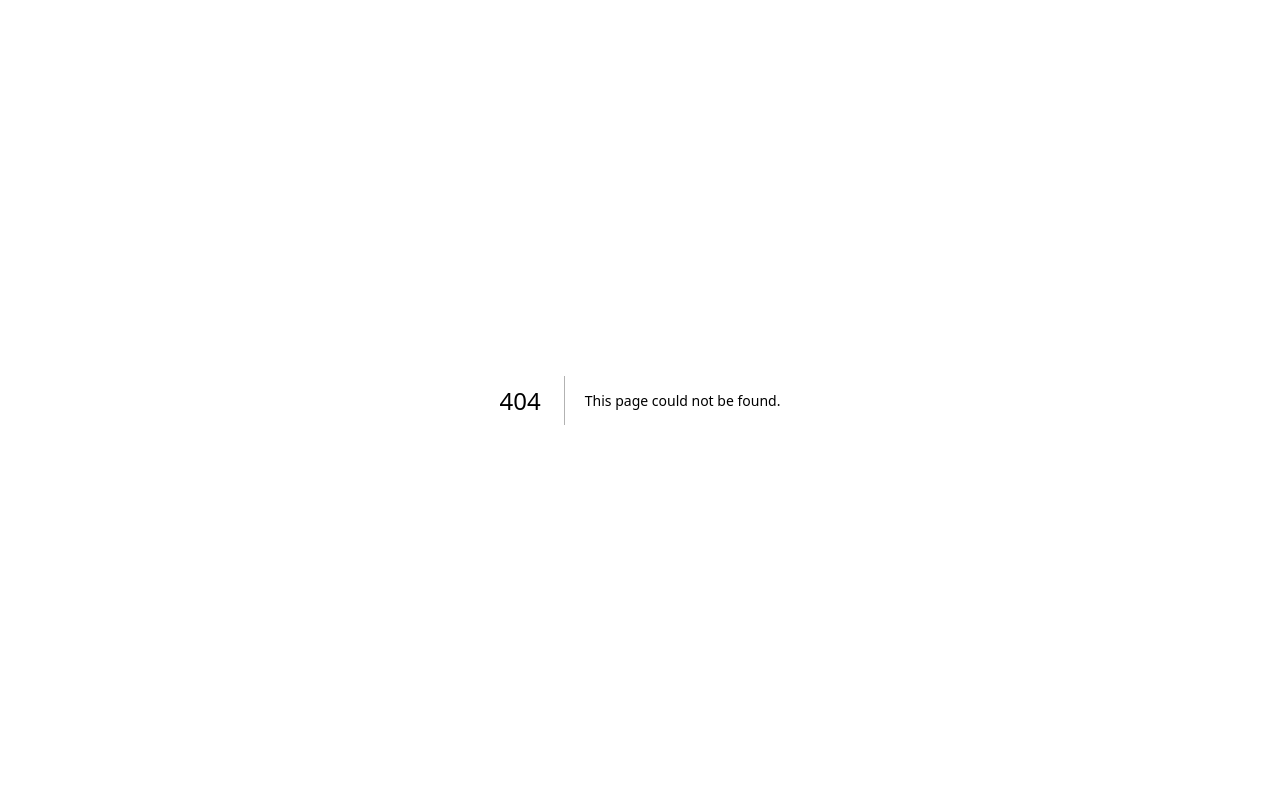
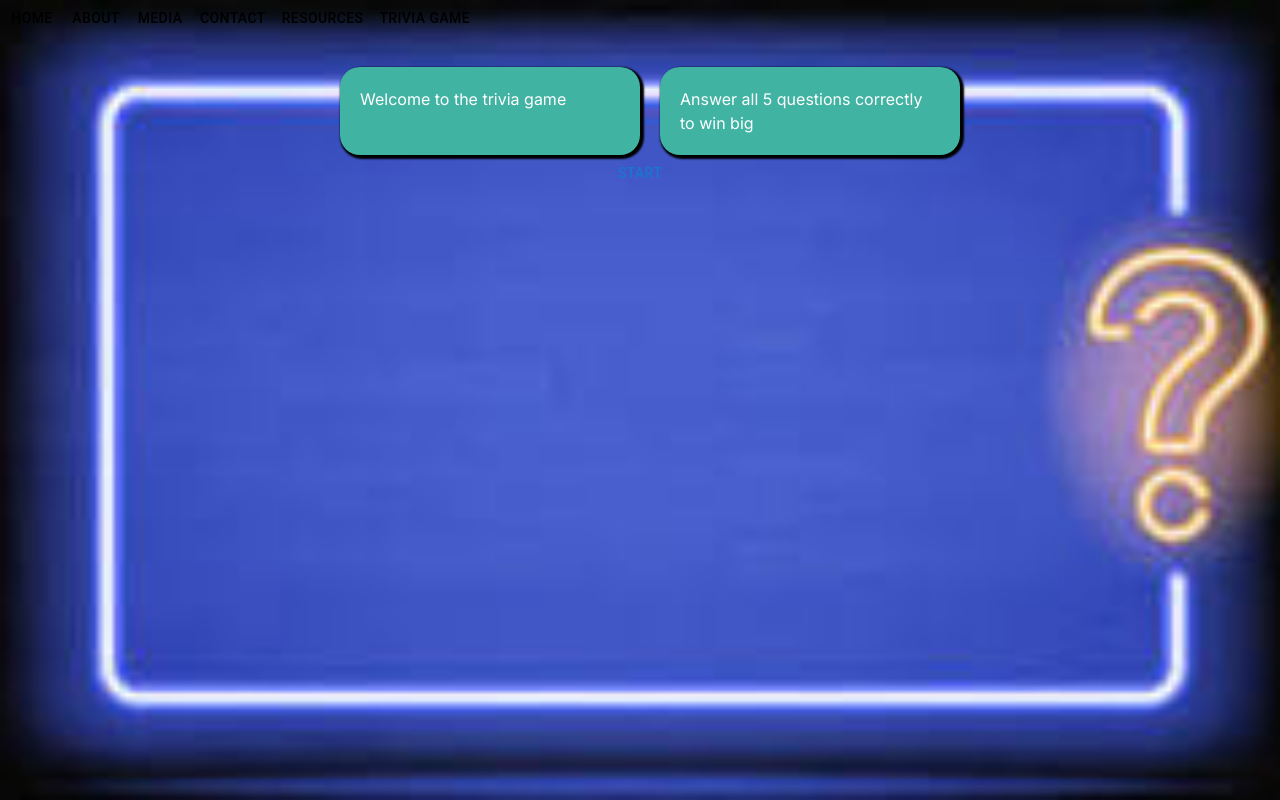
Before and after one commit to johnstewart00/KathrynMusic, a Next.js app: page /trivia in a window 1280 px wide. Before the commit this address had no page. Shown: the top 800 px of the page. Built offline with nearby package versions, Linux system fonts and the light colour scheme.

Commit message:
Add trivia game

```diff
--- a/package.json
+++ b/package.json
@@ -17,14 +17,18 @@
     "@types/react-dom": "18.2.7",
     "eslint": "8.49.0",
     "eslint-config-next": "13.4.19",
+    "jquery": "^3.7.1",
     "next": "13.4.19",
     "react": "18.2.0",
     "react-dom": "18.2.0",
+    "react-slick": "^0.30.2",
     "sharp": "^0.33.2",
     "styled-components": "^6.1.8",
     "typescript": "5.2.2"
   },
   "devDependencies": {
+    "@types/jquery": "^3.5.29",
+    "@types/react-slick": "^0.23.13",
     "autoprefixer": "^10.4.17",
     "postcss": "^8.4.35",
     "tailwindcss": "^3.4.1"
--- a/src/app/components/Box.tsx
+++ b/src/app/components/Box.tsx
@@ -3,12 +3,12 @@
 import styled from "styled-components";
 import { Color } from "../styles/colors";
 
-export const MuiBox = styled('div')`
+export const MuiBox = styled("div")<{ width?: string; color?: string }>`
   margin-top: 20px;
   margin-left: 20px;
   padding: 20px;
   box-shadow: 2px 2px 2px 2px;
   border-radius: 20px;
-  background-color: ${Color.lightOrange};
-  width: 500px;
+  background-color: ${(props) => props.color || Color.lightOrange};
+  width: ${(props) => props.width || "500px"};
 `;
--- a/src/app/components/Button.tsx
+++ b/src/app/components/Button.tsx
@@ -3,10 +3,10 @@ import { Button } from "@mui/material";
 import styled from "styled-components";
 import { Color } from "../styles/colors";
 
-export const MuiButton = styled(Button)`
+export const MuiButton = styled(Button)<{color?: string; background_color?: string}>`
   margin: 15px;
-  background-color: ${Color.lightOrange};
-  color: ${Color.black};
+  background-color: ${(props) => props.background_color || Color.lightOrange};
+  color: ${(props) => props.color || Color.black};
   border-radius: 10px;
   :hover {
     background-color: ${Color.turquoiseGreen};
--- a/src/app/components/Header.tsx
+++ b/src/app/components/Header.tsx
@@ -2,8 +2,10 @@
 import { HeaderButton } from "./HeaderButton";
 import Box from "@mui/material/Box";
 import { useRouter } from "next/navigation";
+import { Paragraph } from "./Paragraph";
 
-export default function Header() {
+// @ts-ignore
+export default function Header(props) {
   const router = useRouter();
   // @ts-ignore
   const onClick = ({ key }) => {
@@ -11,20 +13,50 @@ export default function Header() {
     return router.push(`/${key}`);
   };
   return (
-    <Box style = {{position: 'relative', top: 0, left: 0, width: '100%'}}>
-      <HeaderButton onClick={() => onClick({ key: "" })}>Home</HeaderButton>
+    <Box
+      style={{
+        position: props.position ? props.position : "relative",
+        top: 0,
+        left: 0,
+        width: "100%",
+      }}
+    >
+      <HeaderButton onClick={() => onClick({ key: "" })}>
+        <Paragraph textcolor="black" padding="0" hovercolor="white">
+          {" "}
+          Home
+        </Paragraph>
+      </HeaderButton>
 
       <HeaderButton onClick={() => onClick({ key: "about" })}>
-        About
+        <Paragraph textcolor="black" padding="0" hovercolor="white">
+          {" "}
+          About
+        </Paragraph>
       </HeaderButton>
       <HeaderButton onClick={() => onClick({ key: "media" })}>
-        Media
+        <Paragraph textcolor="black" padding="0" hovercolor="white">
+          {" "}
+          media
+        </Paragraph>
       </HeaderButton>
       <HeaderButton onClick={() => onClick({ key: "contact" })}>
-        Contact
+        <Paragraph textcolor="black" padding="0" hovercolor="white">
+          {" "}
+          contact
+        </Paragraph>
       </HeaderButton>
       <HeaderButton onClick={() => onClick({ key: "resources" })}>
-        Resources
+        <Paragraph textcolor="black" padding="0" hovercolor="white">
+          {" "}
+          resources
+        </Paragraph>
+      </HeaderButton>
+      <HeaderButton onClick={() => onClick({ key: "trivia" })}>
+        <Paragraph textcolor="black" padding="0" hovercolor="white">
+          {" "}
+          trivia game
+        </Paragraph>
       </HeaderButton>
     </Box>
   );
--- a/src/app/components/HeaderButton.tsx
+++ b/src/app/components/HeaderButton.tsx
@@ -8,8 +8,4 @@ export const HeaderButton = styled(Button)`
   background-color: ${Color.lightBlue};
   color: ${Color.black};
   border-radius: 10px;
-  :hover {
-    background-color: ${Color.turquoiseGreen};
-    color: ${Color.white};
-  }
 `;
--- a/src/app/components/Paragraph.tsx
+++ b/src/app/components/Paragraph.tsx
@@ -1,8 +1,17 @@
-'use client';
+"use client";
 
-import styled from 'styled-components';
+import styled from "styled-components";
 
-export const Paragraph = styled.p`
-  color: white;
-  padding: 30px;
+export const Paragraph = styled.p<{
+  textcolor?: string;
+  padding?: string;
+  hovercolor?: string;
+  marginRight?: string;
+}>`
+  color: ${(props) => props.textcolor || "white"};
+  padding: ${(props) => props.padding || "0"};
+  margin-right: ${(props) => props.marginRight || "0"};
+  &:hover {
+    color: ${(props) => props.hovercolor || null};
+  }
 `;
--- /dev/null
+++ b/src/app/components/Spacer.tsx
@@ -0,0 +1,9 @@
+export enum SpacerSizes {
+  small = "10px",
+  medium = "30px",
+  large = "100px",
+}
+
+export default function Spacer({ size }: { size: SpacerSizes }) {
+  return <div style={{ margin: size }} />;
+}
--- a/src/app/page.tsx
+++ b/src/app/page.tsx
@@ -1,17 +1,25 @@
-import { Heading } from './components/Heading';
-import { Paragraph } from './components/Paragraph';
-import './styles/globals.css'
+"use client";
+
+import { Heading } from "./components/Heading";
+import { Paragraph } from "./components/Paragraph";
+import "./styles/globals.css";
 import grandPiano from "../../public/grandPiano.png";
-import Image from 'next/image'
-import Header from './components/Header';
-import { MuiBox } from './components/Box';
-
+import Image from "next/image";
+import Header from "./components/Header";
+import { MuiBox } from "./components/Box";
+import { useRouter } from "next/navigation";
 
 export default function Home() {
+  const router = useRouter();
+
+  const handleScheduleApp = () => {
+    console.log("Clicked!!");
+    return router.push(`/scheduleApp`);
+  };
   return (
-    <div style={{ position: 'relative' }}>
+    <div style={{ position: "relative" }}>
       {/* Image */}
-      <div style={{ position: 'relative', width: '100%', height: '100vh', zIndex: 0 }}>
+      <div style={{ position: "absolute", width: "100%", height: "100vh" }}>
         <Image
           src={grandPiano}
           alt="Grand Piano"
@@ -20,13 +28,30 @@ export default function Home() {
           quality={100}
         />
       </div>
+      <Header position="absolute" />
 
       {/* Text Content */}
-      <div style={{ position: 'absolute', top: 0, left: 0, zIndex: 1 }}>
-        <Header />
+      <div style={{ position: "absolute", top: 100, left: 50 }}>
         <MuiBox>
           <Heading>Kathryn Stewart</Heading>
-          <Paragraph>Life is better with an appreciation for the arts</Paragraph>
+          <Paragraph hovercolor="white" padding="30px">
+            Life is better with an appreciation for the arts
+          </Paragraph>
+        </MuiBox>
+      </div>
+      <div
+        style={{
+          position: "absolute",
+          top: 200,
+          left: 800,
+          display: "flex",
+          justifyContent: "center",
+        }}
+      >
+        <MuiBox>
+          <div onClick={() => handleScheduleApp()}>
+            <Paragraph>Schedule Piano Lesson Here</Paragraph>
+          </div>
         </MuiBox>
       </div>
     </div>
--- /dev/null
+++ b/src/app/scheduleApp/page.tsx
@@ -0,0 +1,81 @@
+"use client";
+
+import { Color } from "../styles/colors";
+import Header from "../components/Header";
+import { MuiBox } from "../components/Box";
+import { useState } from "react";
+import { Paragraph } from "../components/Paragraph";
+import { MuiButton } from "../components/Button";
+
+export default function ScheduleApp() {
+  // State to store form values
+  const [firstName, setFirstName] = useState("");
+  const [lastName, setLastName] = useState("");
+  const [schedule, setSchedule] = useState("");
+
+  // Function to handle form submission
+  const handleSubmit = (event: any) => {
+    event.preventDefault();
+    // Handle form submission logic here
+    console.log("Form submitted:", { firstName, lastName, schedule });
+  };
+
+  return (
+    <div
+      style={{
+        position: "absolute",
+        width: "100%",
+        height: "100vh",
+        backgroundColor: Color.lightGrey,
+      }}
+    >
+      <Header />
+      <MuiBox width="900px">
+        <form onSubmit={handleSubmit}>
+          <label>
+            <div style={{ display: "flex", flexDirection: "row" }}>
+              <Paragraph marginRight="10px" textcolor={Color.black}>
+                First Name:{" "}
+              </Paragraph>
+              <input
+                type="text"
+                value={firstName}
+                onChange={(e) => setFirstName(e.target.value)}
+              />
+            </div>
+          </label>
+          <br />
+          <label>
+            <div style={{ display: "flex", flexDirection: "row" }}>
+              <Paragraph marginRight="10px" textcolor={Color.black}>
+                First Name:{" "}
+              </Paragraph>
+              <input
+                type="text"
+                value={lastName}
+                onChange={(e) => setLastName(e.target.value)}
+              />
+            </div>
+          </label>
+          <br />
+          <label>
+            <div style={{ display: "flex", flexDirection: "row" }}>
+              <Paragraph marginRight="10px" textcolor={Color.black}>
+                Enter Days and Times that would work for your schedule:{" "}
+              </Paragraph>
+              <input
+                type="text"
+                value={schedule}
+                onChange={(e) => setSchedule(e.target.value)}
+              />
+            </div>
+          </label>
+          <br />
+          <MuiButton background_color={Color.lightPurple}>
+            <input type="submit" value="Submit" />
+          </MuiButton>
+        </form>
+      </MuiBox>
+    </div>
+  );
+}
--- /dev/null
+++ b/src/app/trivia/page.tsx
@@ -0,0 +1,152 @@
+"use client";
+
+import { MuiBox } from "../components/Box";
+import backgroundTriviaImage from "../../../public/TriviaGameBackground.jpeg";
+import Header from "../components/Header";
+import Image from "next/image";
+import { Paragraph } from "../components/Paragraph";
+import { Color } from "../styles/colors";
+import Spacer, { SpacerSizes } from "../components/Spacer";
+import { MuiButton } from "../components/Button";
+import Slider from "react-slick";
+import { useEffect, useState } from "react";
+import $ from "jquery";
+
+export default function Trivia() {
+  const [activeQuestion, setActiveQuestion] = useState(0);
+  const [questions, setQuestions] = useState([]);
+  const [answers, setAnswers] = useState<string[][]>([]);
+  const [correctAnswer, setCorrectAnswer] = useState([]);
+  const [started, setStarted] = useState(false);
+  const [score, setScore] = useState(0);
+
+  const sleep = (ms: number) => new Promise((r) => setTimeout(r, ms));
+
+  useEffect(() => {
+    if (started) {
+      setAllQuestions();
+    }
+  }, [started]);
+
+  const startGame = () => {
+    console.log("starting game");
+    setStarted(true);
+  };
+
+  async function setAllQuestions() {
+    let data: any = await getQuestions();
+    console.log("data is: ", data);
+    for (let i = 0; i < 5; i++) {
+      let tempQuestion: any = data.results[i].question;
+      tempQuestion = tempQuestion.replace(/&#039;/g, "'");
+      tempQuestion = tempQuestion.replace(/&quot;/g, '"');
+      let possibleAnswers = data.results[i].incorrect_answers;
+      let correctAnswer = data.results[i].correct_answer;
+      possibleAnswers.push(correctAnswer);
+      setCorrectAnswer((prevAnswers): any => [...prevAnswers, correctAnswer]);
+      setAnswers((prevAnswers): any => [...prevAnswers, possibleAnswers]);
+      setQuestions((prevQuestions): any => [...prevQuestions, tempQuestion]);
+    }
+  }
+  const getQuestions = () => {
+    return new Promise((resolve, reject) => {
+      $.ajax({
+        method: "GET",
+        url: `https://opentdb.com/api.php?amount=5`,
+        success: function (data) {
+          resolve(data);
+        },
+        error: function (errorThrown) {
+          reject(errorThrown);
+        },
+      });
+    });
+  };
+  const nextQuestion = () => {
+    if (activeQuestion !== questions.length - 1) {
+      setActiveQuestion((prev) => prev + 1);
+    } else {
+      setStarted(false);
+    }
+  };
+
+  const answerClicked = (selectedAnswer: string) => {
+    console.log("the answer you clicked is: ", selectedAnswer);
+    console.log("the correct answer is: ", correctAnswer[activeQuestion]);
+    if (selectedAnswer === correctAnswer[activeQuestion])
+      setScore((score) => score + 1);
+  };
+  return (
+    <div>
+      {/* Image */}
+      <div style={{ position: "absolute", width: "100%", height: "100vh" }}>
+        <Image
+          src={backgroundTriviaImage}
+          alt="backgroundTriviaImage"
+          layout="fill"
+          objectFit="cover"
+          quality={100}
+        />
+        <div
+          style={{
+            position: "absolute",
+            width: "100%",
+          }}
+        >
+          <Header />
+          <Spacer size={SpacerSizes.small} />
+          <div
+            style={{
+              display: "grid",
+              justifyContent: "center",
+            }}
+          >
+            <div
+              style={{
+                display: "flex",
+                justifyContent: "center",
+              }}
+            >
+              <MuiBox color={Color.turquoiseGreen} width="300px">
+                <Paragraph>Welcome to the trivia game</Paragraph>
+              </MuiBox>
+              <MuiBox color={Color.turquoiseGreen} width="300px">
+                <Paragraph>
+                  Answer all 5 questions correctly to win big
+                </Paragraph>
+              </MuiBox>
+            </div>
+            {started ? (
+              <div>
+                <Spacer size={SpacerSizes.small} />
+                <MuiBox>
+                  <div style={{ display: "flex" }}>
+                    <Paragraph>Question {activeQuestion + 1}/5 </Paragraph>
+                    <Spacer size={SpacerSizes.small} />
+                    <Paragraph>Score: {score}/5</Paragraph>
+                  </div>
+                  <h3>{questions[activeQuestion]}</h3>
+                  {answers[activeQuestion]?.map((answer: any) => (
+                    <div>
+                      <MuiButton
+                        background_color={Color.white}
+                        onClick={() => answerClicked(answer)}
+                      >
+                        {answer}
+                      </MuiButton>
+                    </div>
+                  ))}
+                </MuiBox>
+                <MuiButton onClick={nextQuestion}>
+                  {activeQuestion === questions.length - 1 ? "Finish" : "Next"}
+                </MuiButton>
+              </div>
+            ) : (
+              <MuiButton onClick={startGame}>Start</MuiButton>
+            )}
+          </div>
+        </div>
+      </div>
+    </div>
+  );
+}
```
Also changed, not shown: public/TriviaGameBackground.jpeg (added), 1 other file (tests, documents, lock files or other folders).
